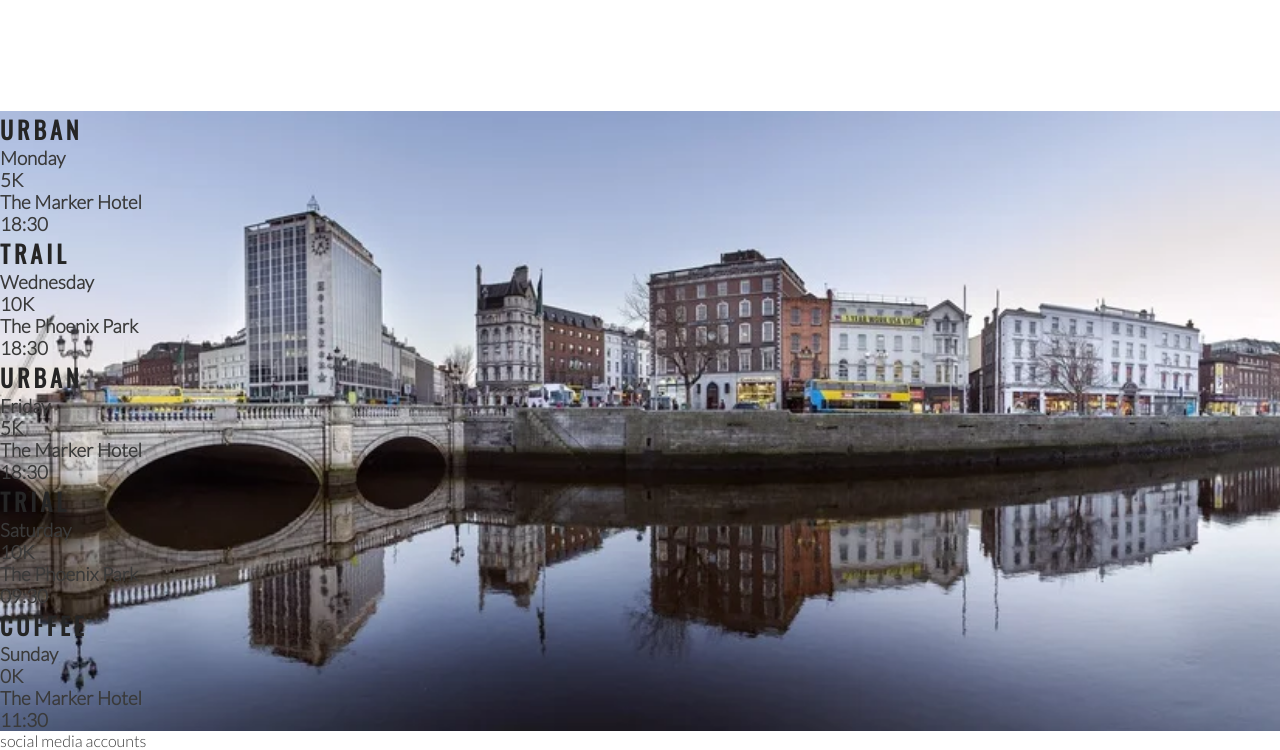
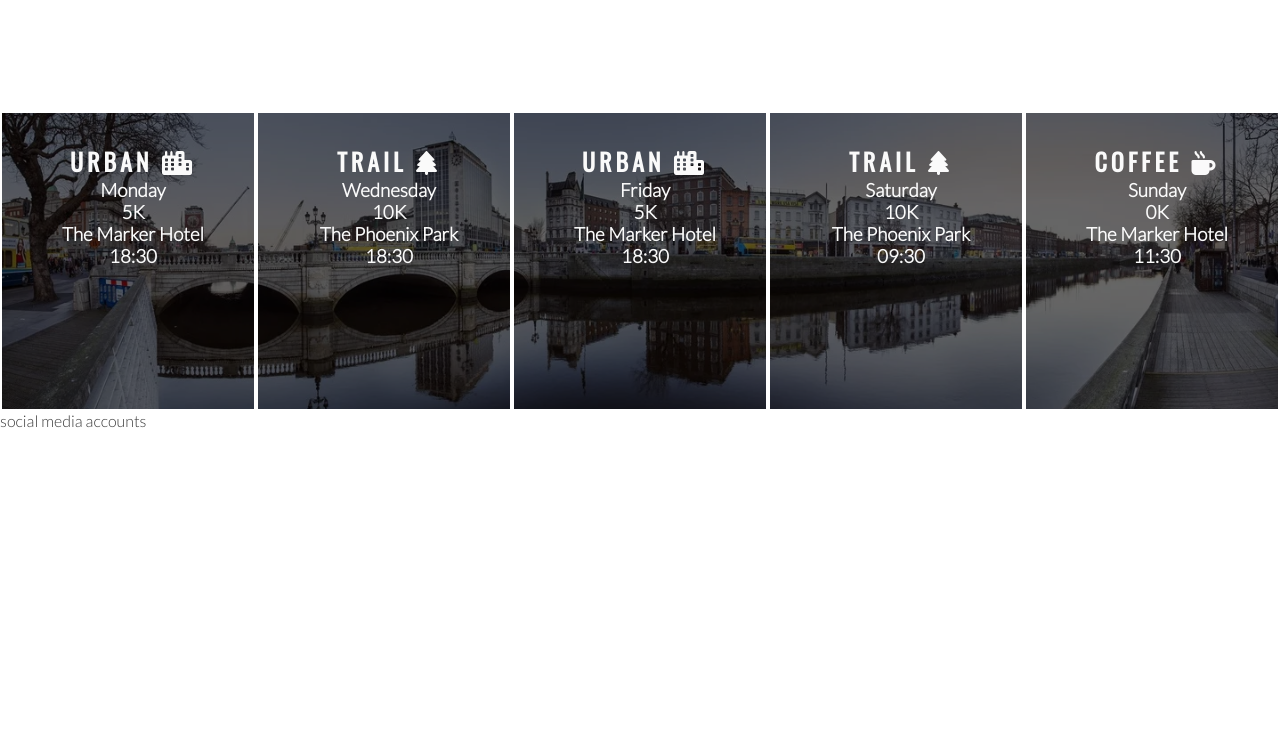
Before and after one commit to Kat632/love-running-mini-project, a plain HTML site: page index.html in a window 1280 px wide. Shown: the part 1184-1934 px from the top of the page. After the commit the page ends 1614 px from the top, so only its background shows below. Drawn offline with nearby package versions, Linux system fonts and the light colour scheme.

Commit message:
style meetup times panels and add icons

```diff
--- a/assets/css/style.css
+++ b/assets/css/style.css
@@ -198,5 +198,21 @@ hr {
     background-size: cover;
     background-position: center;
     width: 100%;
-    overflow:hidden;
+    overflow: hidden;
 }
+
+#times div {
+    color: #fafafa;
+    background-color: rgba(0, 0, 0, .6);
+    width: 20%;
+    height: 300px;
+    float: left;
+    padding: 30px 0 0 10px;
+    text-align: center;
+    border: 2px solid #fff;
+    box-sizing: border-box;
+}
+
+#times h2 {
+    color: #fafafa;
+}
--- a/index.html
+++ b/index.html
@@ -76,35 +76,35 @@
 
     <section id="times">
         <div>
-            <h2>Urban</h2>
+            <h2>Urban <i class="fas fa-city"></i></h2>
             <h3>Monday</h3>
             <h3>5K</h3>
             <h3>The Marker Hotel</h3>
             <h3>18:30</h3>
         </div>
         <div>
-            <h2>Trail</h2>
+            <h2>Trail <i class="fas fa-tree"></i></h2>
             <h3>Wednesday</h3>
             <h3>10K</h3>
             <h3>The Phoenix Park</h3>
             <h3>18:30</h3>
         </div>
         <div>
-            <h2>Urban</h2>
+            <h2>Urban <i class="fas fa-city"></i></h2>
             <h3>Friday</h3>
             <h3>5K</h3>
             <h3>The Marker Hotel</h3>
             <h3>18:30</h3>
         </div>
         <div>
-            <h2>Trial</h2>
+            <h2>Trail <i class="fas fa-tree"></i></h2>
             <h3>Saturday</h3>
             <h3>10K</h3>
             <h3>The Phoenix Park</h3>
             <h3>09:30</h3>
         </div>
         <div>
-            <h2>Coffee</h2>
+            <h2>Coffee <i class="fas fa-mug-hot"></i></h2>
             <h3>Sunday</h3>
             <h3>0K</h3>
             <h3>The Marker Hotel</h3>
```
